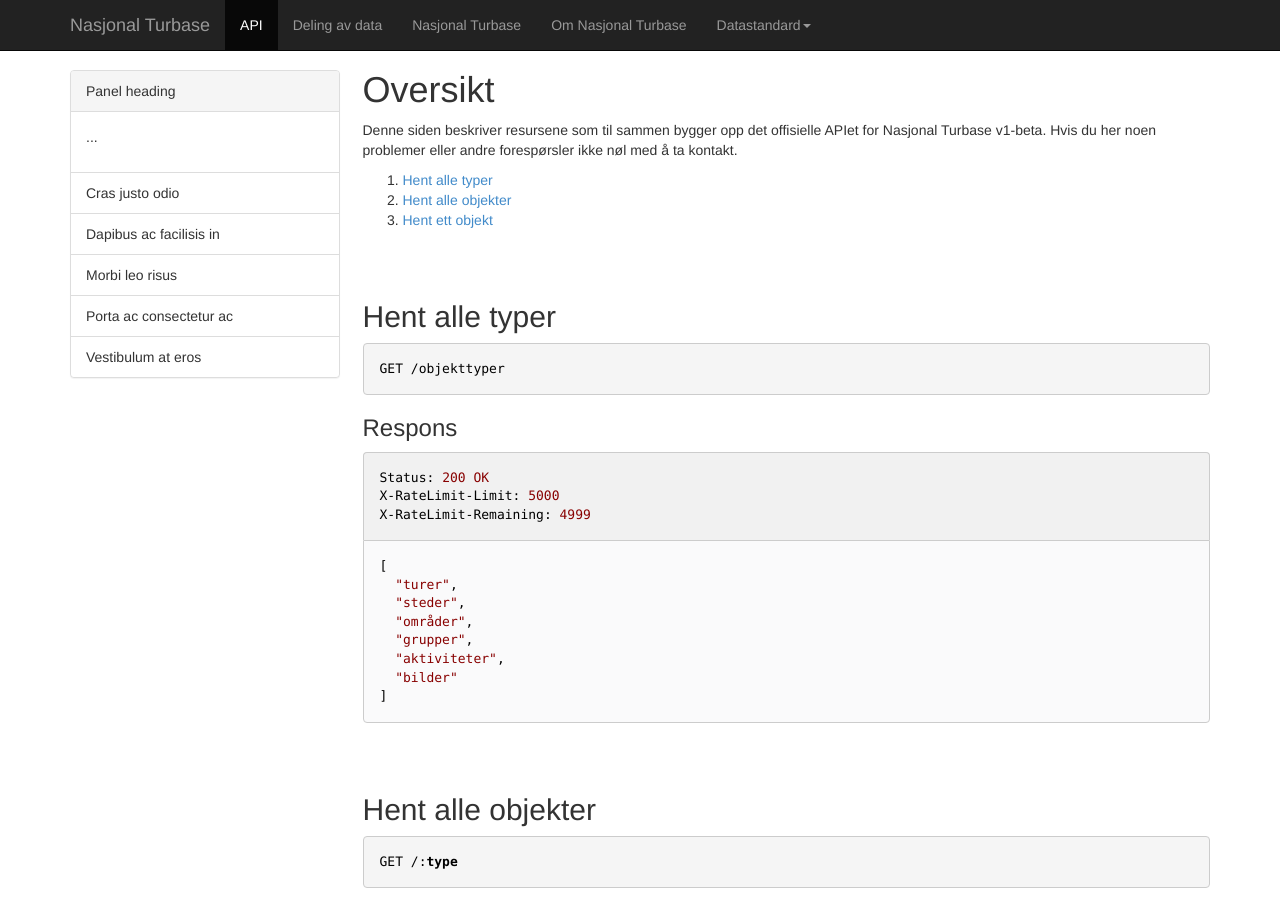
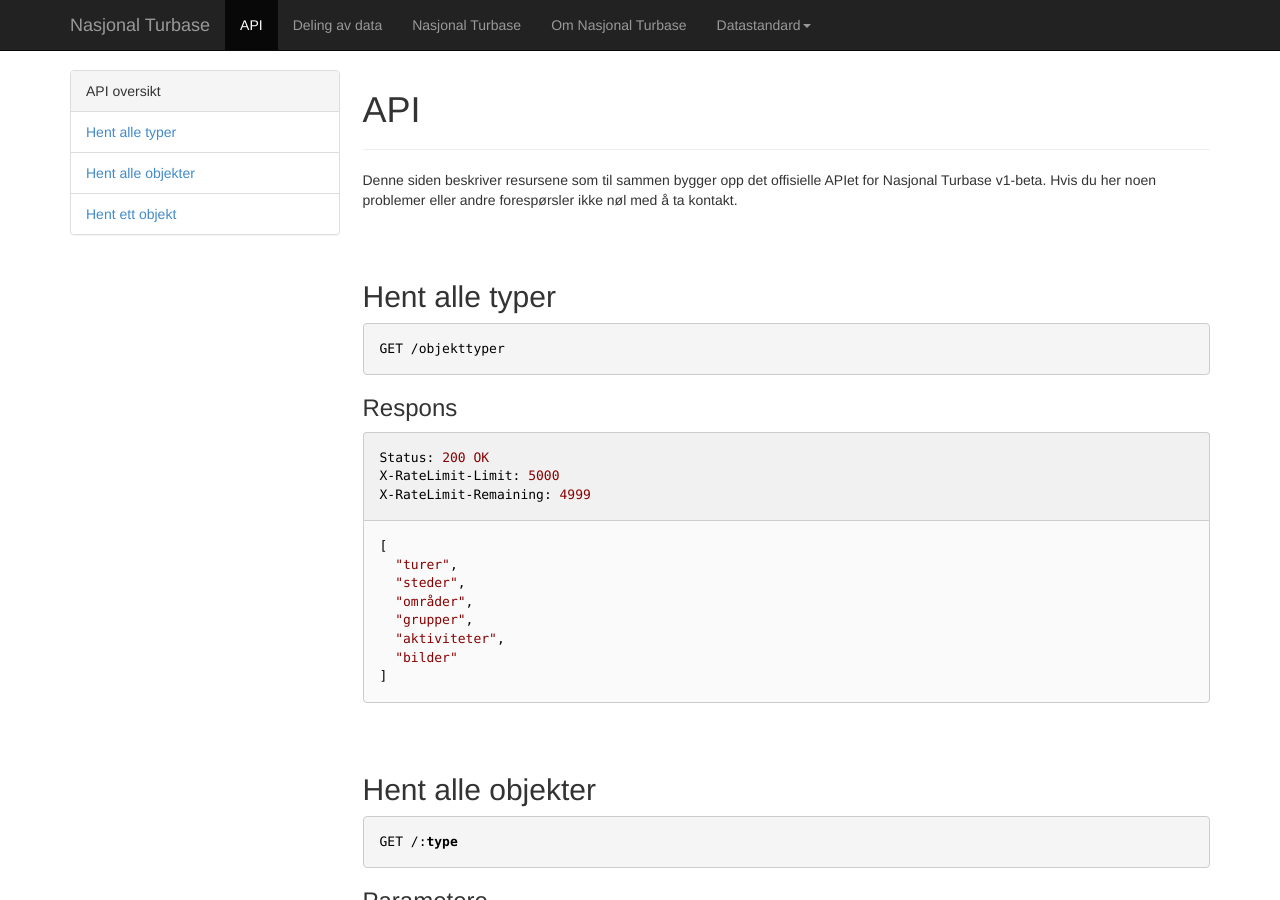
Before and after one commit to Turbasen/www.nasjonalturbase.no, a Jekyll site: the page built from api.html, in a window 1280 px wide and 900 px high. Built offline with Jekyll 4.4.1, drawn with Linux system fonts in a browser that asks for light colours; nearby versions of some CDN libraries; Markdown is read by kramdown in place of the engine named in the settings.

Commit message:
Complete new left side menue for API page

```diff
--- a/_layouts/api.html
+++ b/_layouts/api.html
@@ -3,21 +3,11 @@
 <div class="container {{ page.class }}">
   <div class="row">
     <div class="col-md-3">
-      <div class="panel panel-default" data-spy="affix" data-offset-bottom="577">
-        <!-- Default panel contents -->
-        <div class="panel-heading">Panel heading</div>
-        <div class="panel-body">
-          <p>...</p>
-        </div>
-
-        <!-- List group -->
-        <ul class="list-group">
-          <li class="list-group-item">Cras justo odio</li>
-          <li class="list-group-item">Dapibus ac facilisis in</li>
-          <li class="list-group-item">Morbi leo risus</li>
-          <li class="list-group-item">Porta ac consectetur ac</li>
-          <li class="list-group-item">Vestibulum at eros</li>
-        </ul>
+      <div class="panel panel-default" data-spy="affix" data-offset-bottom="579">
+        <div class="panel-heading">API oversikt</div>
+        <ul class="list-group">{%for api in site.data.api %}
+          <li class="list-group-item"><a href="#{{ api.anchor }}">{{ api.title }}</a></li>
+        {% endfor %}</ul>
       </div>
     </div>
     <div class="col-md-9">{{ content }}</div>
--- a/api.html
+++ b/api.html
@@ -4,15 +4,13 @@
 class: api
 ---
 
-<h1>Oversikt</h1>
+<div class="page-header">
+  <h1>API</h1>
+</div>
 
 <p>Denne siden beskriver resursene som til sammen bygger opp det offisielle APIet
 for Nasjonal Turbase v1-beta. Hvis du her noen problemer eller andre
 forespørsler ikke nøl med å ta kontakt.</p>
-
-<ol>{% for api in site.data.api %}
-  <li><a href="#{{ api.anchor }}">{{ api.title }}</a></li>
-{% endfor %}</ol>
 
 {% for api in site.data.api %}
   <h2 id="{{ api.anchor }}">{{ api.title }}</h2>
```
